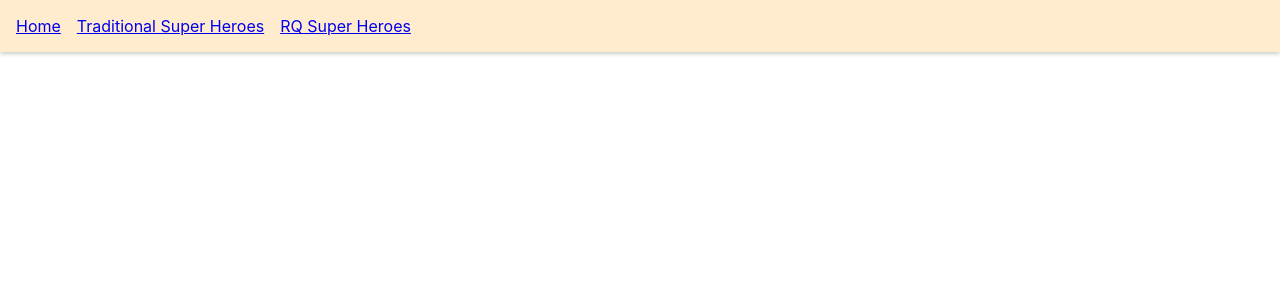
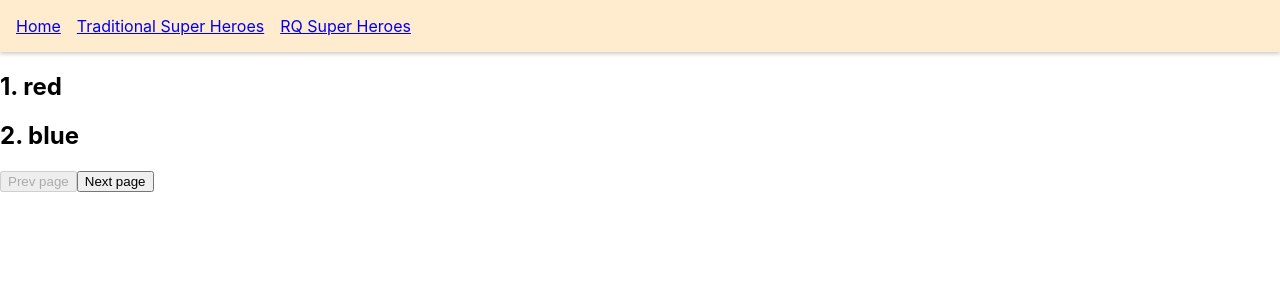
Before and after one commit to yb9255/react-query-demo, a React (Create React App) app: page /rq-paginated in a window 1280 px wide. Shown: the top 300 px of the page. Built offline with nearby package versions, Linux system fonts and the light colour scheme; data requests are answered from the project's data file.

Commit message:
add pagination query

```diff
--- a/src/App.tsx
+++ b/src/App.tsx
@@ -9,6 +9,7 @@ import RQSuperHeroPage from "./components/RQSuperHero.page";
 import ParallelQueriesPage from "./components/ParallelQueries.page";
 import DynamicParallelPage from "./components/DynamicParallel.page";
 import DependentQueriesPage from "./components/DependentQueries.page";
+import PaginatedQueriesPage from "./components/PaginatedQueries.page";
 
 const queryClient = new QueryClient();
 
@@ -31,6 +32,7 @@ function App() {
             </ul>
           </nav>
           <Routes>
+            <Route path="/rq-paginated" element={<PaginatedQueriesPage />} />
             <Route
               path="/rq-dependent"
               element={<DependentQueriesPage email="vishwas@example.com" />}
--- /dev/null
+++ b/src/components/PaginatedQueries.page.tsx
@@ -0,0 +1,64 @@
+import { useState } from "react";
+import axios, { AxiosError, AxiosResponse } from "axios";
+import { useQuery } from "react-query";
+
+const fetchColors = (pageNumber: number) =>
+  axios.get(`http://localhost:4000/colors?_limit=2&_page=${pageNumber}`);
+
+interface Color {
+  id: number;
+  label: string;
+}
+
+function PaginatedQueriesPage() {
+  const [pageNumber, setPageNumber] = useState(1);
+
+  const { isLoading, isError, error, data } = useQuery<
+    AxiosResponse<Color[]>,
+    AxiosError
+  >(["colors", pageNumber], () => fetchColors(pageNumber), {
+    keepPreviousData: true,
+  });
+
+  if (isLoading) {
+    return <h2>Loading..</h2>;
+  }
+
+  if (isError) {
+    return <h2>{error?.message}</h2>;
+  }
+
+  console.log(pageNumber);
+
+  return (
+    <>
+      <div>
+        {data?.data.map((color) => {
+          return (
+            <div key={color.id}>
+              <h2>
+                {color.id}. {color.label}
+              </h2>
+            </div>
+          );
+        })}
+      </div>
+      <div>
+        <button
+          onClick={() => setPageNumber((page) => page - 1)}
+          disabled={pageNumber === 1}
+        >
+          Prev page
+        </button>
+        <button
+          onClick={() => setPageNumber((page) => page + 1)}
+          disabled={pageNumber === 4}
+        >
+          Next page
+        </button>
+      </div>
+    </>
+  );
+}
+
+export default PaginatedQueriesPage;
```
